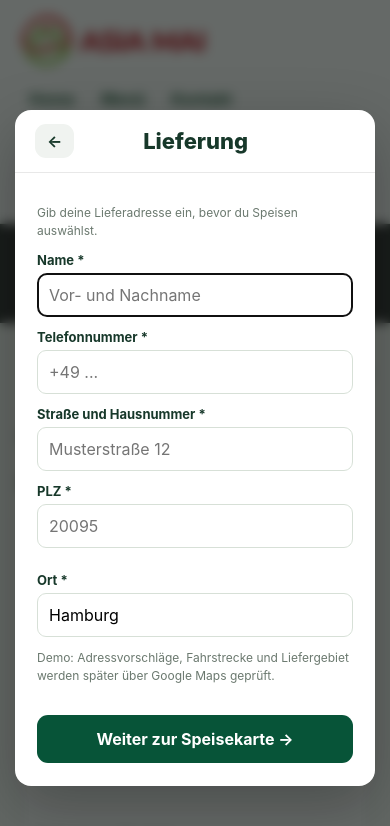
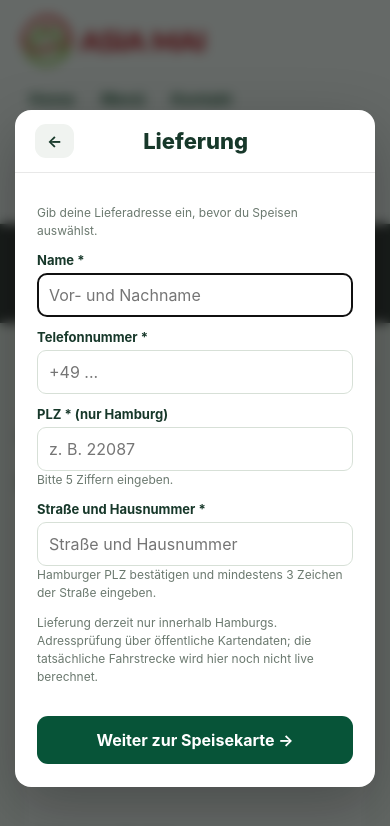
Before and after one commit to manhnbhe283900-glitch/asia-mai-online-bestellen, a plain HTML site: page index.html in a window 390 px wide. Both pictures are taken after a click on the button "LIEFERUNG". Shown: the top 826 px of the page. Drawn offline with nearby package versions, Linux system fonts and the light colour scheme; a web font is replaced by a local one.

Commit message:
V24 delivery: postal code first, Hamburg validation, address suggestions and OSM map link

```diff
--- a/index.html
+++ b/index.html
@@ -86,15 +86,16 @@ function beginOrder(which){
  '<label>Telefonnummer *</label><input id="entry-phone" required type="tel" autocomplete="tel" value="'+escapeValue(old.phone)+'" placeholder="+49 ...">'+
  (pickup?'<label>Wann möchtest du abholen? *</label><select id="entry-pickup" onchange="togglePickupFields()"><option value="ASAP">So schnell wie möglich (mind. '+settings.prep+' Min.)</option><option value="custom">Datum und Uhrzeit auswählen</option></select><div id="pickup-date-fields" style="display:none"><div class="two"><div><label>Datum *</label><input type="date" id="entry-pickup-date" lang="de-DE"></div><div><label>Uhrzeit *</label><input type="time" id="entry-pickup-clock" step="900"></div></div></div>'+
  '<p class="entry-note">Das Restaurant kann eine andere Uhrzeit vorschlagen, die du bestätigen kannst.</p>':
- '<label>Straße und Hausnummer *</label><input id="entry-street" required autocomplete="street-address" value="'+escapeValue(old.street)+'" placeholder="Musterstraße 12">'+
- '<div class="two"><div><label>PLZ *</label><input id="entry-plz" required inputmode="numeric" maxlength="5" value="'+escapeValue(old.plz)+'" placeholder="20095"></div><div><label>Ort *</label><input id="entry-city" required value="'+escapeValue(old.city||'Hamburg')+'" placeholder="Hamburg"></div></div>'+
- '<p class="entry-note">Demo: Adressvorschläge, Fahrstrecke und Liefergebiet werden später über Google Maps geprüft.</p>')+
+ '<label>PLZ * (nur Hamburg)</label><input id="entry-plz" required inputmode="numeric" pattern="[0-9]{5}" maxlength="5" value="'+escapeValue(old.plz)+'" placeholder="z. B. 22087" oninput="deliveryPlzChanged()" autocomplete="postal-code"><div id="delivery-plz-status" class="entry-note" aria-live="polite"></div>'+
+ '<label>Straße und Hausnummer *</label><input id="entry-street" required autocomplete="street-address" value="'+escapeValue(old.street)+'" placeholder="Straße und Hausnummer" oninput="deliveryStreetChanged()" list="delivery-street-suggestions"><datalist id="delivery-street-suggestions"></datalist>'+
+ '<div id="delivery-address-status" class="entry-note" aria-live="polite">Adressvorschläge nach Eingabe von PLZ und Straße.</div><a id="delivery-map-link" target="_blank" rel="noopener noreferrer" style="display:none;font-size:12px" href="#">📍 Adresse auf OpenStreetMap prüfen ↗</a><input id="entry-city" type="hidden" value="Hamburg">'+
+ '<p class="entry-note">Lieferung derzeit nur innerhalb Hamburgs. Adressprüfung über öffentliche Kartendaten; die tatsächliche Fahrstrecke wird hier noch nicht live berechnet.</p>')+
  '<button class="entry-submit" type="submit">Weiter zur Speisekarte →</button></form>';
  let overlay=document.getElementById('orderEntryOverlay');
  if(!overlay){overlay=document.createElement('div');overlay.id='orderEntryOverlay';overlay.className='order-entry-overlay';document.body.appendChild(overlay)}
  overlay.dataset.mode=which;overlay.innerHTML='<div class="order-entry-card">'+html+'</div>';
  if(pickup){const now=new Date(),today=[now.getFullYear(),String(now.getMonth()+1).padStart(2,'0'),String(now.getDate()).padStart(2,'0')].join('-');const dateInput=document.getElementById('entry-pickup-date');dateInput.min=today;dateInput.value=old.time&&old.time!=='ASAP'?old.time.slice(0,10):today;document.getElementById('entry-pickup-clock').value=old.time&&old.time!=='ASAP'?old.time.slice(11,16):'18:00';if(old.time&&old.time!=='ASAP')document.getElementById('entry-pickup').value='custom';togglePickupFields()}
- document.getElementById('entry-name').focus();
+ if(!pickup){deliveryPlzChanged();deliveryStreetChanged()}document.getElementById('entry-name').focus();
 }
 function togglePickupFields(){const custom=document.getElementById('entry-pickup')?.value==='custom';const fields=document.getElementById('pickup-date-fields');if(fields)fields.style.display=custom?'block':'none';for(const id of ['entry-pickup-date','entry-pickup-clock']){const input=document.getElementById(id);if(input)input.required=custom}}
 function returnHomeFromOrder(){closeOrderEntry();page("shop")}
@@ -108,6 +109,7 @@ function confirmOrderEntry(e){
  if(modeName==='Lieferung'){
   info.street=el('entry-street');info.plz=el('entry-plz');info.city=el('entry-city');
   if(!/^\d{5}$/.test(info.plz)){alert('Bitte eine fünfstellige PLZ eingeben.');return}
+  if(deliveryPostalState.plz!==info.plz||deliveryPostalState.valid!==true){alert('Bitte zuerst eine gültige Hamburger PLZ bestätigen lassen.');return}
  }else{
   info.time=el('entry-pickup')==='custom'?el('entry-pickup-date')+'T'+el('entry-pickup-clock'):'ASAP';
   if(!info.time||info.time!=='ASAP'&&new Date(info.time).getTime()<Date.now()+settings.prep*60000){alert('Bitte eine gültige Abholzeit auswählen.');return}
@@ -1146,4 +1148,35 @@ renderMenu=function(){
  beginOrder=function(which){oldBegin2(which);if(which==='Abholung'){const select=document.getElementById('entry-pickup');if(select){const asap=[...select.options].find(o=>o.value==='ASAP');if(asap)asap.textContent='Ab sofort';const hint=document.createElement('p');hint.className='muted';hint.style.fontSize='12px';hint.textContent='Zubereitungszeit ca. 5–10 Minuten, je nach Gericht.';select.insertAdjacentElement('afterend',hint);}}};
 })();
 
-</script></body></html>
+</script>
+<script id="asia-mai-v24-delivery-map">
+/* Public postal lookup and OSM address suggestions. No API keys, no live driving-distance claim. */
+let deliveryPostalState={plz:'',valid:false};let deliveryPlzSeq=0,deliveryStreetSeq=0;
+async function deliveryPlzChanged(){
+ const field=document.getElementById('entry-plz');if(!field)return;
+ const plz=field.value.trim(),status=document.getElementById('delivery-plz-status'),seq=++deliveryPlzSeq;
+ deliveryPostalState={plz,valid:false};if(!status)return;
+ if(!/^\\d{5}$/.test(plz)){status.textContent='Bitte 5 Ziffern eingeben.';return}
+ status.textContent='PLZ wird geprüft …';
+ try{const resp=await fetch('https://api.zippopotam.us/de/'+encodeURIComponent(plz));if(seq!==deliveryPlzSeq)return;
+ if(!resp.ok)throw Error('unknown');const data=await resp.json();
+ const hamburg=(data.places||[]).some(p=>/hamburg/i.test(p['place name']||'')||/hamburg/i.test(p.state||''));
+ deliveryPostalState={plz,valid:hamburg};status.textContent=hamburg?'✓ Hamburger PLZ bestätigt':'Ungültig: Lieferung nur in Hamburg möglich.';
+ status.style.color=hamburg?'#17653b':'#b91c1c';
+ }catch(e){if(seq!==deliveryPlzSeq)return;status.textContent='PLZ konnte nicht geprüft werden. Bitte später erneut versuchen.';status.style.color='#b91c1c'}
+ deliveryStreetChanged();
+}
+async function deliveryStreetChanged(){
+ const field=document.getElementById('entry-street'),list=document.getElementById('delivery-street-suggestions'),status=document.getElementById('delivery-address-status'),link=document.getElementById('delivery-map-link');if(!field||!list)return;
+ const street=field.value.trim(),plz=document.getElementById('entry-plz')?.value.trim()||'',seq=++deliveryStreetSeq;
+ list.innerHTML='';if(link){link.href='https://www.openstreetmap.org/search?query='+encodeURIComponent(street+', '+plz+' Hamburg, Deutschland');link.style.display=street?'inline-block':'none'}
+ if(street.length<3||!deliveryPostalState.valid||deliveryPostalState.plz!==plz){if(status)status.textContent='Hamburger PLZ bestätigen und mindestens 3 Zeichen der Straße eingeben.';return}
+ if(status)status.textContent='Straßenvorschläge werden geladen …';
+ try{const url='https://photon.komoot.io/api/?limit=8&lang=de&q='+encodeURIComponent(street+', '+plz+' Hamburg');const resp=await fetch(url);if(!resp.ok)throw Error('lookup');const data=await resp.json();if(seq!==deliveryStreetSeq)return;
+ const opts=(data.features||[]).filter(f=>{const p=f.properties||{};return /hamburg/i.test([p.city,p.state,p.county].filter(Boolean).join(' '))&&(p.postcode===plz||!p.postcode)});
+ for(const f of opts){const p=f.properties||{};const value=[p.street||p.name,p.housenumber].filter(Boolean).join(' ');if(value&&!Array.from(list.options).some(o=>o.value===value)){const o=document.createElement('option');o.value=value;list.appendChild(o)}}
+ if(status)status.textContent=opts.length?'Vorschläge verfügbar. Bitte Hausnummer prüfen.':'Keine passenden Vorschläge – Adresse auf der Karte prüfen.';
+ }catch(e){if(seq!==deliveryStreetSeq)return;if(status)status.textContent='Adressvorschläge momentan nicht verfügbar. Bitte Adresse auf der Karte prüfen.'}
+}
+</script>
+</body></html>
```
